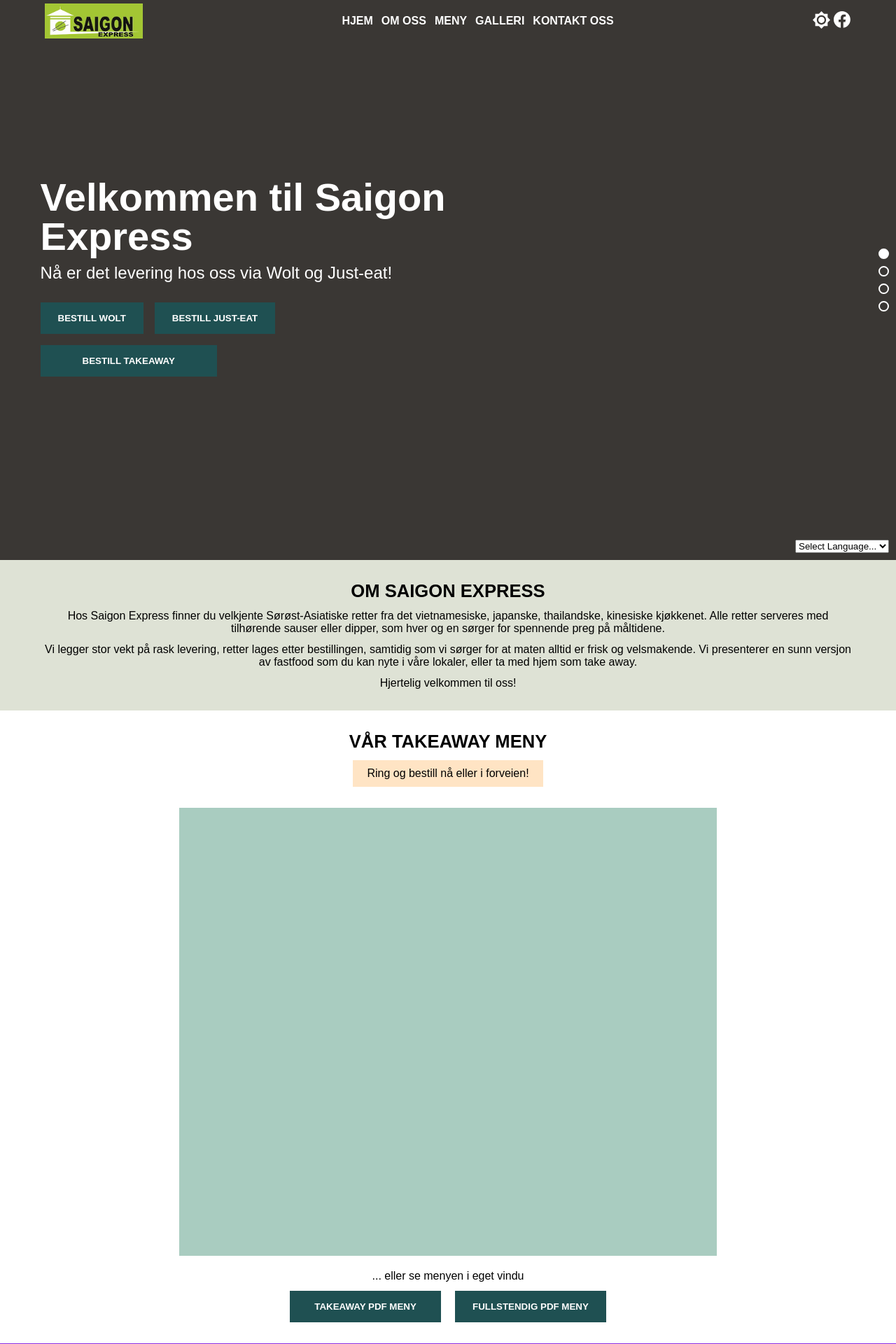
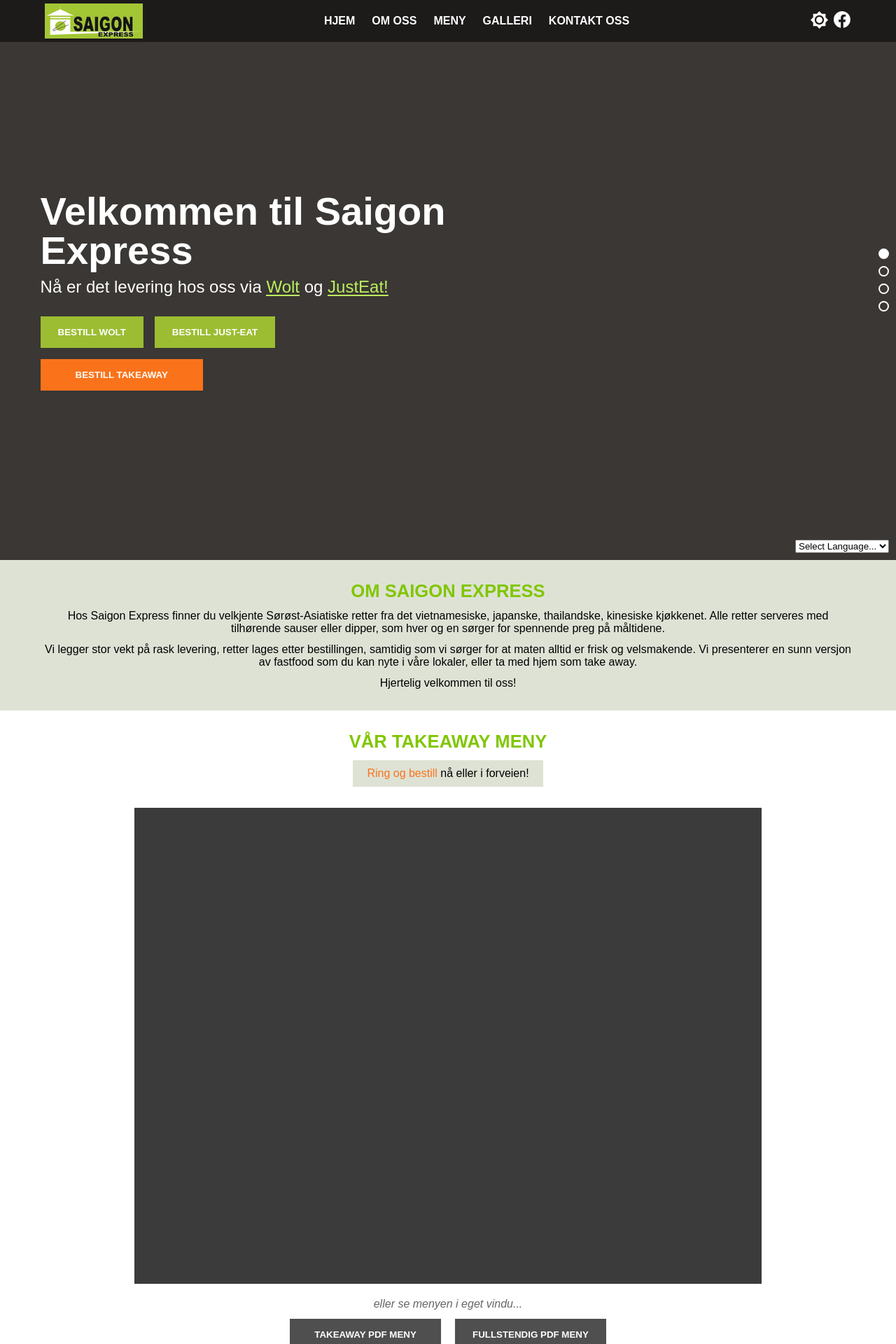
Before and after one commit to Shirajuki/saigonexpress, a Next.js app: page / in a window 1280 px wide. Shown: the top 1920 px of the page at 70% size. Built offline with nearby package versions, Linux system fonts and the light colour scheme; a web font is replaced by a local one.

Commit message:
feat: adds lots of default styling and hovering effects

```diff
--- a/components/ThemeSwitcherIcon.tsx
+++ b/components/ThemeSwitcherIcon.tsx
@@ -1,5 +1,16 @@
+import styles from "../styles/Home.module.scss";
+import { useEffect, useState } from "react";
+
 const ThemeSwitcherIcon = () => {
+  const [darkmode, setDarkmode] = useState(false);
+  useEffect(() => {
+    console.log("darkmode:", darkmode);
+  }, [darkmode]);
   return (
+    <button
+      onClick={() => setDarkmode(!darkmode)}
+      className={`${styles.themeSwitcherIcon} ${darkmode ? styles.dark : ""}`}
+    >
       <svg
         width="25"
         height="25"
@@ -16,6 +27,7 @@ const ThemeSwitcherIcon = () => {
           fill="white"
         />
       </svg>
+    </button>
   );
 };
 export default ThemeSwitcherIcon;
--- a/pages/index.tsx
+++ b/pages/index.tsx
@@ -27,10 +27,8 @@ const Home = () => {
           <a href="#kontaktoss">Kontakt oss</a>
         </nav>
         <div className={styles.icons}>
-          <a href="#" className="themeSwitcherIcon">
-            <ThemeSwitcherIcon />
-          </a>
-          <a href="#" className="facebookIcon">
+          <ThemeSwitcherIcon />
+          <a href="#" className={styles.facebookIcon}>
             <svg
               width="24"
               height="24"
@@ -53,8 +51,8 @@ const Home = () => {
             <div className={styles.titleWrapper}>
               <h1 className={styles.title}>Velkommen til Saigon Express</h1>
               <p>
-                Nå er det levering hos oss via <span>Wolt</span> og{" "}
-                <span>Just-eat!</span>
+                Nå er det levering hos oss via <a href="#">Wolt</a> og{" "}
+                <a href="#">JustEat!</a>
               </p>
             </div>
             <div className={styles.buttonWrapper}>
@@ -95,11 +93,11 @@ const Home = () => {
         <div id="meny" className={styles.menu}>
           <h1>Vår takeaway meny</h1>
           <p>
-            <a href="">Ring og bestill</a> nå eller i forveien!
+            <a href="#">Ring og bestill</a> nå eller i forveien!
           </p>
           <div className={styles.menuDisplay}></div>
           <div>
-            <p>... eller se menyen i eget vindu</p>
+            <p>eller se menyen i eget vindu...</p>
             <div>
               <button>Takeaway PDF meny</button>
               <button>Fullstendig PDF meny</button>
--- a/styles/Home.module.scss
+++ b/styles/Home.module.scss
@@ -1,3 +1,4 @@
+@use 'variables';
 .container {
   min-height: 100vh;
   display: flex;
@@ -16,25 +17,75 @@
     color: white;
     height: 60px;
     z-index: 3;
+    background-color: rgba(0, 0, 0, 0.5);
     nav {
       display: flex;
       justify-content: center;
       a {
-        font-weight: 700;
+        position: relative;
+        font-weight: 600;
         text-transform: uppercase;
+        transition: color 0.6s;
         &:not(:last-child) {
-          padding-right: 12px;
+          margin-right: 24px;
         }
-        &.active {
-          color: aliceblue;
-          text-decoration: underline;
+        &.active,
+        &:hover {
+          color: #bcf05d;
+          &::after {
+            width: 100%;
+          }
+        }
+        &::after {
+          content: "";
+          width: 0;
+          height: 2px;
+          background-color: #bcf05d;
+          position: absolute;
+          left: 0;
+          bottom: -2px;
+          transition: width 0.5s;
         }
       }
     }
     .icons {
       display: grid;
       grid-template-columns: 1fr 1fr;
-      grid-gap: 5px;
+      grid-gap: 8px;
+      .themeSwitcherIcon {
+        padding: initial;
+        background-color: rgba(0, 0, 0, 0);
+        svg > path {
+          &:first-of-type {
+            transition: fill 0.6s, transform 1s;
+          }
+          transition: fill 0.6s, transform 1s cubic-bezier(0.5, -0.4, 0.2, 1.4);
+          transform-origin: center center;
+        }
+        &:hover {
+          svg > path {
+            fill: #bcf05d;
+          }
+        }
+        &.dark {
+          svg > path:not(:first-of-type) {
+            transform: rotate(720deg);
+          }
+          svg > path:first-of-type {
+            transform: translateX(-4px) scaleY(1.3);
+          }
+        }
+      }
+      .facebookIcon {
+        svg > path {
+          transition: fill 0.6s;
+        }
+        &:hover {
+          svg > path {
+            fill: #bcf05d;
+          }
+        }
+      }
     }
   }
   .main {
@@ -59,6 +110,7 @@
       .splashWrapper {
         width: 100%;
         padding-left: 7.5%;
+        transform: translateY(20px);
         .titleWrapper {
           margin-bottom: 20px;
           .title {
@@ -68,6 +120,19 @@
           p {
             margin-top: 10px;
             font-size: 1.5rem;
+            a {
+              position: relative;
+              color: #bcf05d;
+              &::after {
+                content: "";
+                width: 100%;
+                height: 2px;
+                background-color: #bcf05d;
+                position: absolute;
+                left: 0;
+                bottom: 0;
+              }
+            }
           }
         }
         .buttonWrapper {
@@ -79,7 +144,8 @@
               margin-left: 0;
             }
             &:last-child {
-              padding: 15px 60px;
+              padding: 15px 50px;
+              background-color: #fa731a;
             }
           }
         }
@@ -125,6 +191,7 @@
         text-transform: uppercase;
         font-size: 1.6rem;
         margin-bottom: 12px;
+        color: #80c601;
       }
     }
     .aboutus {
@@ -141,14 +208,24 @@
       background-color: #fff;
       & > p {
         margin-bottom: 10px;
-        background-color: bisque;
+        background-color: #dee2d5;
         padding: 10px 20px;
       }
+      a {
+        color: #fa731a;
+      }
+      button {
+        background-color: #4f4f4f;
+      }
       .menuDisplay {
-        height: 80vh;
-        width: 60vw;
-        background-color: rgb(169, 204, 192);
+        height: 85vh;
+        width: 70vw;
+        background-color: rgb(59, 59, 59);
         margin: 20px 0;
+      }
+      & > div:not(.menuDisplay) p {
+        font-style: italic;
+        color: #656565;
       }
       & > div {
         text-align: center;
@@ -163,7 +240,7 @@
     .parallaxSection {
       height: 200px;
       width: 100%;
-      background-color: blueviolet;
+      background-color: #80c601;
     }
     .gallery {
       background-color: #dee2d5;
@@ -193,16 +270,16 @@
       }
       &::before {
         width: calc(50% - 230px);
-        height: 190px;
-        background-color: brown;
+        height: 210px;
+        background-color: #f38339;
         top: 80px;
         left: 0;
         border-radius: 0 20px 0 0;
       }
       &::after {
         width: calc(50% - 130px);
-        height: 260px;
-        background-color: brown;
+        height: 270px;
+        background-color: #bcf05d;
         top: 10px;
         right: 0;
         border-radius: 20px 0 0 0;
@@ -212,19 +289,22 @@
         z-index: 2;
         display: grid;
         grid-template-columns: repeat(3, 1fr);
-        height: 140px;
+        height: 150px;
         width: 80%;
-        max-width: 780px;
+        max-width: 750px;
         .info {
           display: grid;
           grid-template-rows: 30% 25% 1fr 1fr 1fr;
           padding: 8px 0;
           width: 100%;
-          height: 140px;
+          height: 150px;
           text-align: center;
           background-color: white;
           svg {
             margin: 8px auto 0 auto;
+          }
+          h3 {
+            color: #769e02;
           }
           p {
             font-size: 0.9rem;
@@ -270,7 +350,8 @@
         text-align: center;
         width: 50px;
         height: 50px;
-        border-radius: 10px;
+        border-radius: 2px;
+        background-color: #3a3a39;
         svg {
           transform: translateX(-15px);
         }
--- a/styles/globals.scss
+++ b/styles/globals.scss
@@ -19,7 +19,7 @@ a {
 button {
   padding: 15px 25px;
   border: none;
-  background-color: rgb(31, 80, 82);
+  background-color: #9cbd32;
   font-weight: 700;
   color: white;
   cursor: pointer;
```
Also changed, not shown: 1 other file (tests, documents, lock files or other folders). Lines whose indentation alone changed are shown as unchanged.
